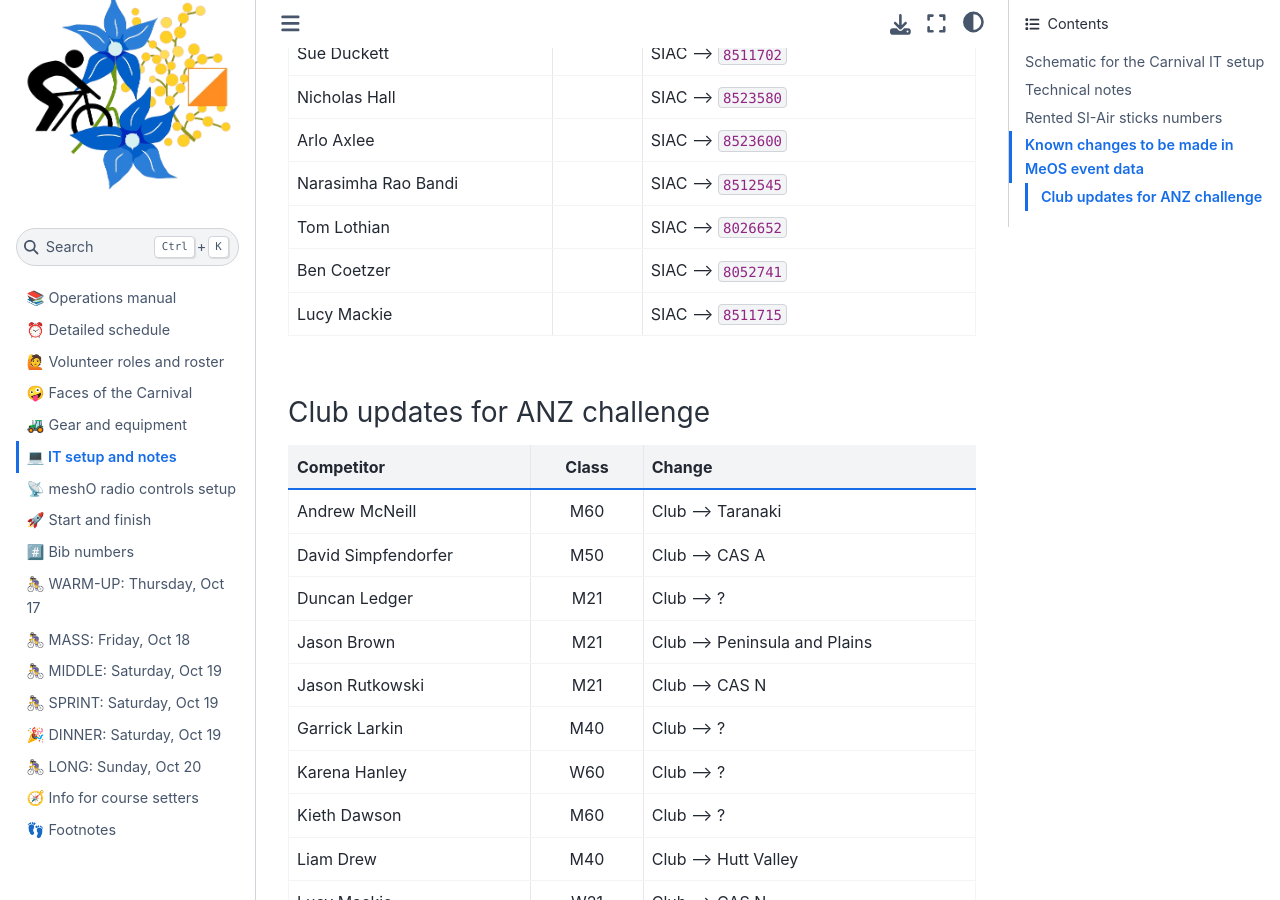
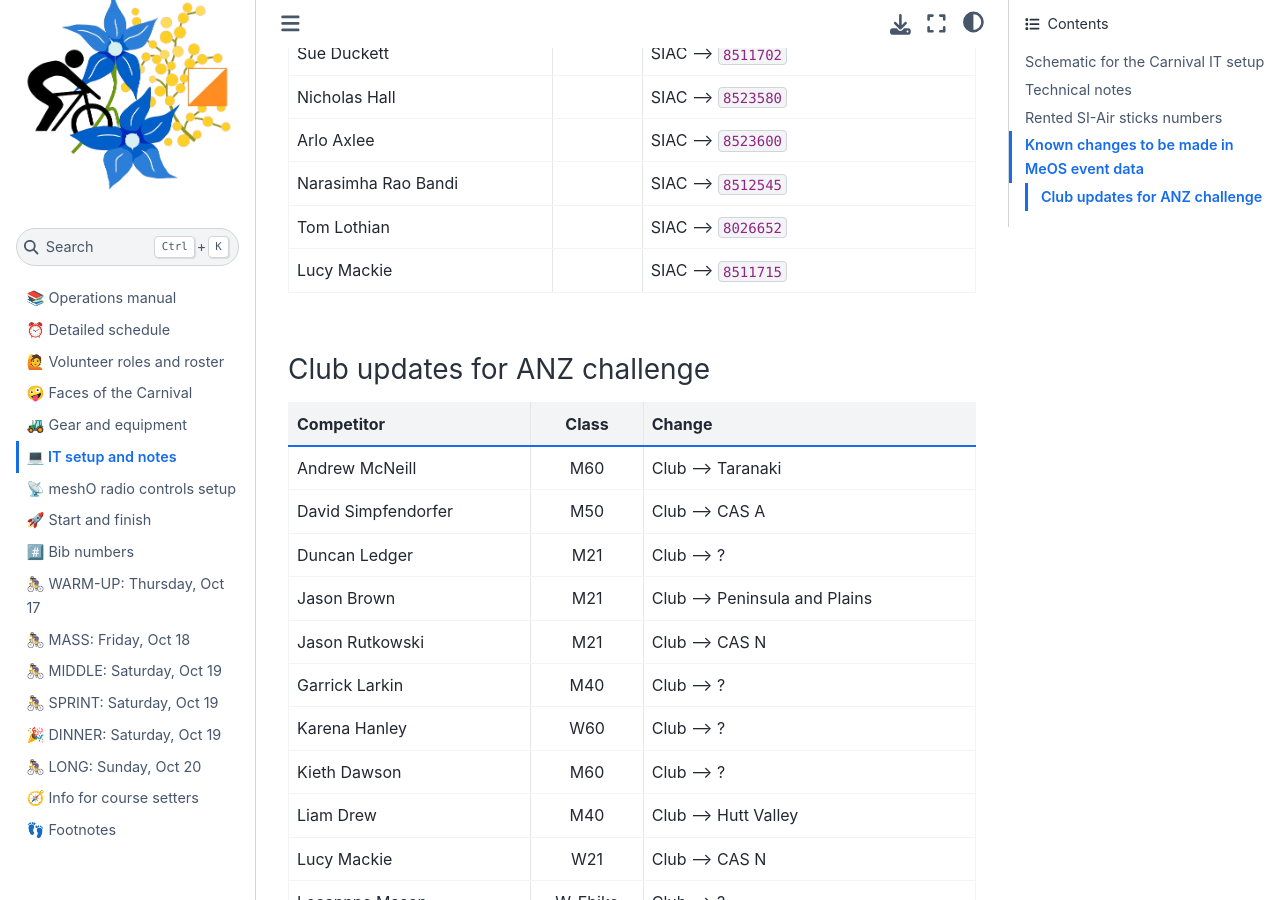
Before and after one commit to fediskhakov/mtbo2024champ, a Jupyter Book: the page built from 04.computers.md, in a window 1280 px wide and 900 px high, scrolled down 4862 px. Built offline with Jupyter Book 1.0.4 settings and Sphinx 7.4.7 and the Sphinx Book theme 1.1.4, drawn with Linux system fonts in a browser that asks for light colours.

Commit message:
Update to updates

```diff
--- a/04.computers.md
+++ b/04.computers.md
@@ -174,7 +174,6 @@ csv file
 | Arlo Axlee | | SIAC --> `8523600` |
 | Narasimha Rao Bandi | | SIAC --> `8512545` |
 | Tom Lothian | | SIAC --> `8026652` |
-| Ben Coetzer | | SIAC --> `8052741` |
 | Lucy Mackie | | SIAC --> `8511715` |
 
 ### Club updates for ANZ challenge
```
